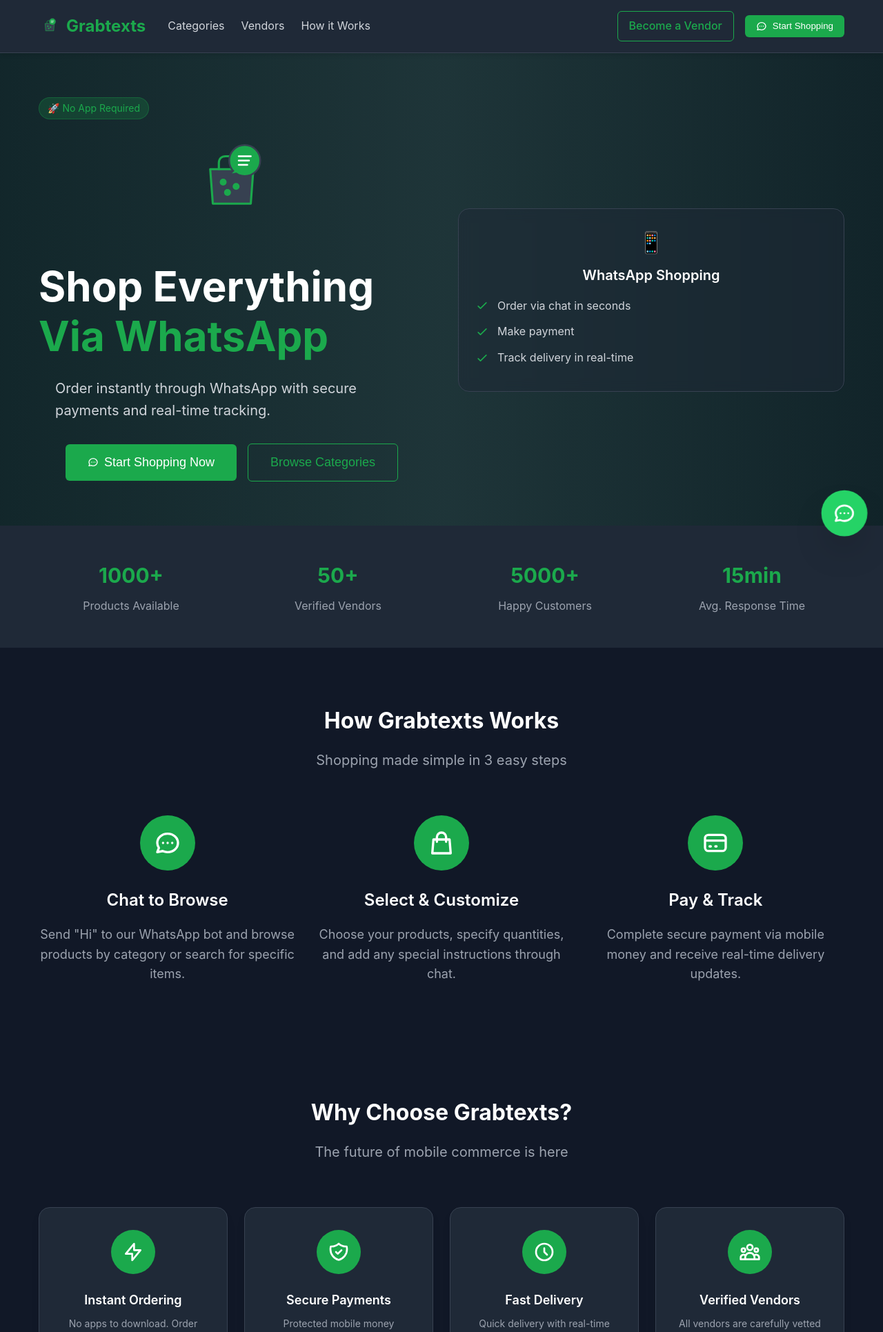
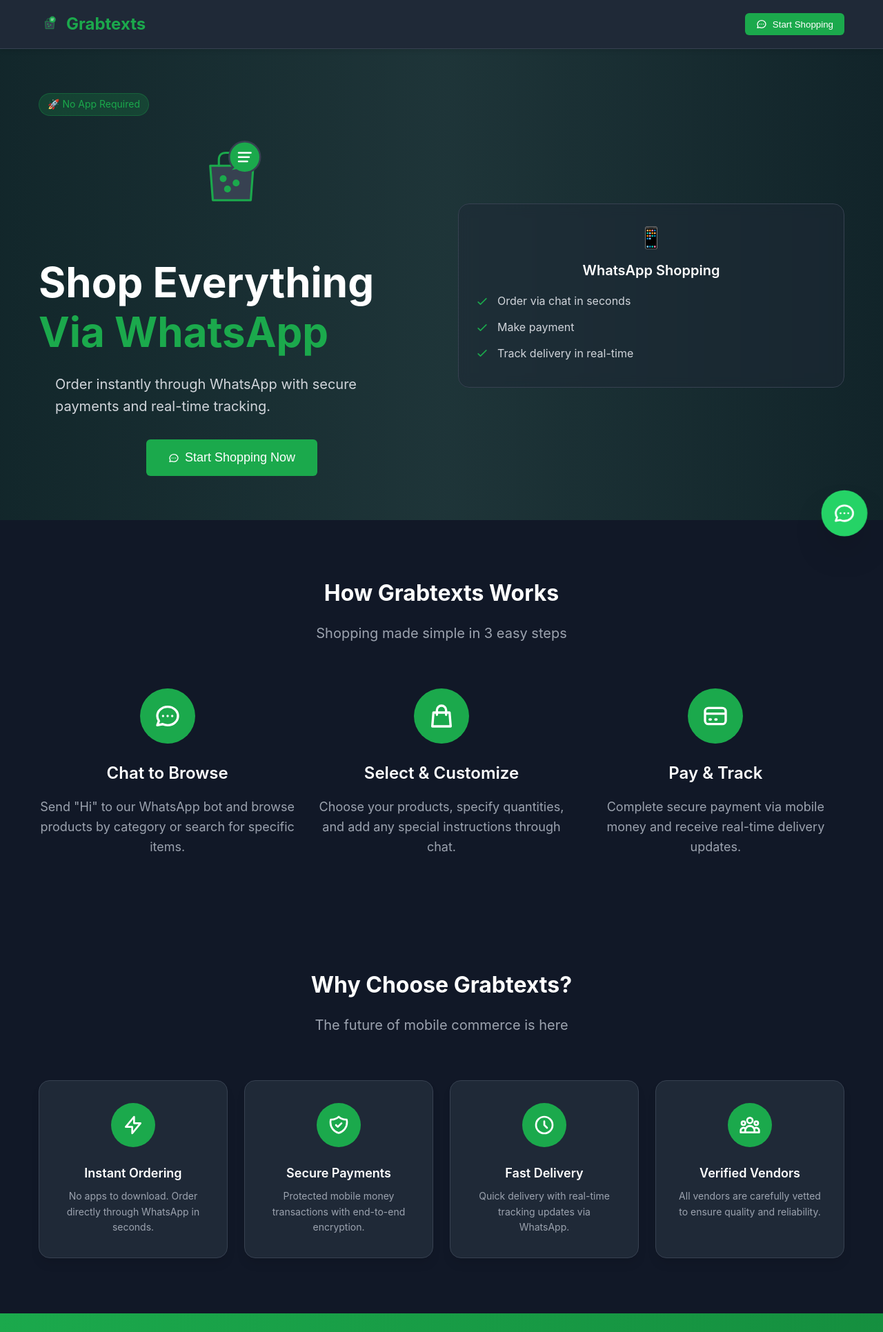
Before and after one commit to iamwiredu/whatsapp_bot, a Django app: page / in a window 1280 px wide. Shown: the top 1931 px of the page at 69% size. Run offline with Django 5.2, Linux system fonts and the light colour scheme; parts of the project's set-up code (start-up, migrations or seed data) failed here and were passed over.

Commit message:
update homepage

```diff
--- a/core/templates/home.html
+++ b/core/templates/home.html
@@ -765,14 +765,10 @@
                         </svg>
 
                     <div class="brand-name">Grabtexts</div>
-                    <nav class="nav">
-                        <a href="#categories">Categories</a>
-                        <a href="#vendors">Vendors</a>
-                        <a href="#how-it-works">How it Works</a>
-                    </nav>
+
                 </div>
                 <div class="header-buttons">
-                    <a href="#" class="btn btn-outline hidden-sm">Become a Vendor</a>
+
                     <button class="btn btn-primary" onclick="openWhatsApp()">
                         <svg class="icon" fill="none" stroke="currentColor" viewBox="0 0 24 24">
                             <path stroke-linecap="round" stroke-linejoin="round" stroke-width="2" d="M8 12h.01M12 12h.01M16 12h.01M21 12c0 4.418-4.03 8-9 8a9.863 9.863 0 01-4.255-.949L3 20l1.395-3.72C3.512 15.042 3 13.574 3 12c0-4.418 4.03-8 9-8s9 3.582 9 8z"></path>
@@ -826,7 +822,7 @@
                             </svg>
                             Start Shopping Now
                         </button>
-                        <button class="btn btn-outline btn-lg">Browse Categories</button>
+
                     </div>
                 </div>
                 <div>
@@ -861,29 +857,6 @@
         </div>
     </section>
 
-    <!-- Stats Section -->
-    <section class="stats">
-        <div class="container">
-            <div class="stats-grid">
-                <div class="stat-item">
-                    <div class="stat-number">1000+</div>
-                    <div>Products Available</div>
-                </div>
-                <div class="stat-item">
-                    <div class="stat-number">50+</div>
-                    <div>Verified Vendors</div>
-                </div>
-                <div class="stat-item">
-                    <div class="stat-number">5000+</div>
-                    <div>Happy Customers</div>
-                </div>
-                <div class="stat-item">
-                    <div class="stat-number">15min</div>
-                    <div>Avg. Response Time</div>
-                </div>
-            </div>
-        </div>
-    </section>
 
 
 
@@ -998,7 +971,7 @@
                     </svg>
                     Start Shopping Now
                 </button>
-                <button class="btn btn-outline-white btn-lg">Become a Vendor</button>
+
             </div>
         </div>
     </section>
@@ -1029,48 +1002,11 @@
                         Start Shopping
                     </button>
                 </div>
-                <div class="footer-section">
-                    <h4>Shop</h4>
-                    <ul class="footer-links">
-                        <li><a href="#">All Categories</a></li>
-                        <li><a href="#">Featured Products</a></li>
-                        <li><a href="#">Top Vendors</a></li>
-                        <li><a href="#">New Arrivals</a></li>
-                    </ul>
-                </div>
-                <div class="footer-section">
-                    <h4>Support</h4>
-                    <ul class="footer-links">
-                        <li>
-                            <a href="#">
-                                <svg fill="none" stroke="currentColor" viewBox="0 0 24 24">
-                                    <path stroke-linecap="round" stroke-linejoin="round" stroke-width="2" d="M9 12l2 2 4-4m5.618-4.016A11.955 11.955 0 0112 2.944a11.955 11.955 0 01-8.618 3.04A12.02 12.02 0 003 9c0 5.591 3.824 10.29 9 11.622 5.176-1.332 9-6.03 9-11.622 0-1.042-.133-2.052-.382-3.016z"></path>
-                                </svg>
-                                Privacy Policy
-                            </a>
-                        </li>
-                        <li>
-                            <a href="#">
-                                <svg fill="none" stroke="currentColor" viewBox="0 0 24 24">
-                                    <path stroke-linecap="round" stroke-linejoin="round" stroke-width="2" d="M3 8l7.89 4.26a2 2 0 002.22 0L21 8M5 19h14a2 2 0 002-2V7a2 2 0 00-2-2H5a2 2 0 00-2 2v10a2 2 0 002 2z"></path>
-                                </svg>
-                                Contact Us
-                            </a>
-                        </li>
-                        <li>
-                            <a href="#">
-                                <svg fill="none" stroke="currentColor" viewBox="0 0 24 24">
-                                    <path stroke-linecap="round" stroke-linejoin="round" stroke-width="2" d="M7 16a4 4 0 01-.88-7.903A5 5 0 1115.9 6L16 6a5 5 0 011 9.9M15 13l-3-3m0 0l-3 3m3-3v12"></path>
-                                </svg>
-                                Instagram
-                            </a>
-                        </li>
-                        <li><a href="#">Help Center</a></li>
-                    </ul>
-                </div>
+
+
             </div>
             <div class="footer-bottom">
-                <p>&copy; 2024 Grabtexts. All rights reserved. Built for the future of mobile commerce.</p>
+                <p>&copy; 2025 Grabtexts. All rights reserved. Built for the future of mobile commerce.</p>
             </div>
         </div>
     </footer>
```
